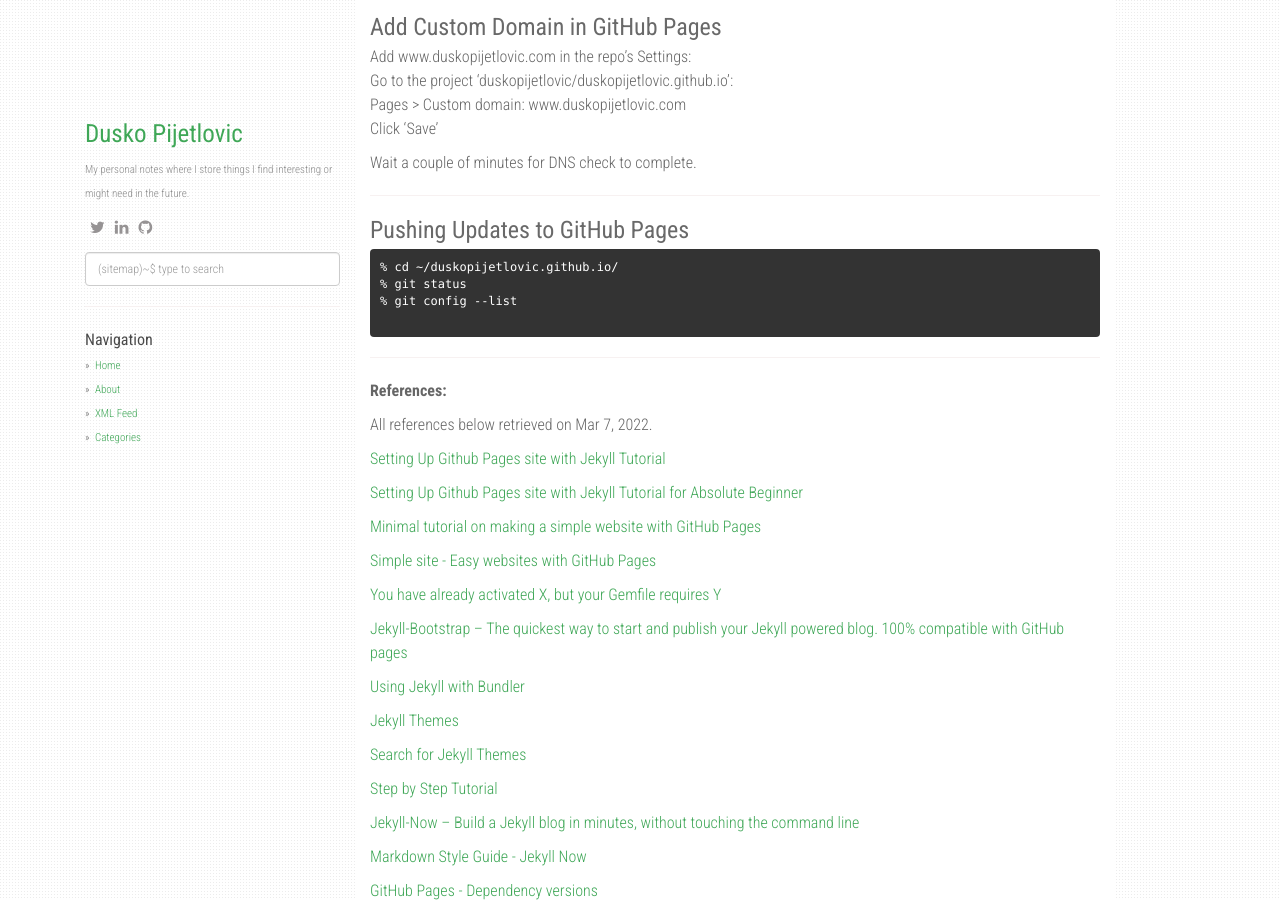
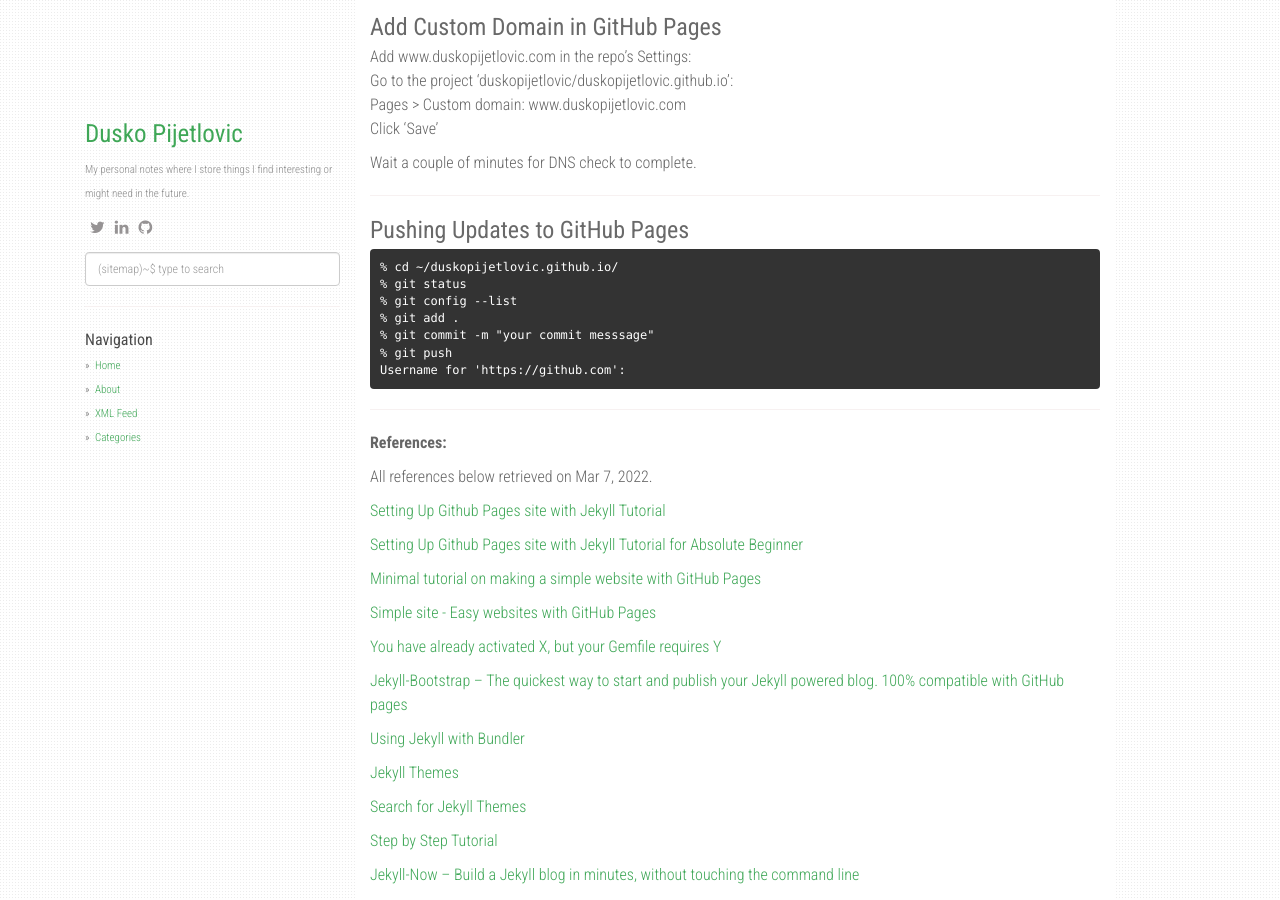
Before and after one commit to duskopijetlovic/duskopijetlovic.github.io, a Jekyll site: the page built from _posts/2022-03-07-setting-up-github-pages-with-jekyll.md, in a window 1280 px wide and 900 px high, scrolled down 684 px. Built offline with Jekyll 4.4.1, drawn with Linux system fonts in a browser that asks for light colours; nearby versions of some CDN libraries; comment, search, counter and statistics services are not loaded.

Commit message:
Update the page with Jekyll and GitHub Pages

````diff
--- a/_posts/2022-03-07-setting-up-github-pages-with-jekyll.md
+++ b/_posts/2022-03-07-setting-up-github-pages-with-jekyll.md
@@ -62,7 +62,10 @@
 % cd ~/duskopijetlovic.github.io/
 % git status
 % git config --list
-
+% git add .
+% git commit -m "your commit messsage"
+% git push
+Username for 'https://github.com':
 ```
 
 ---
````
Also changed, not shown: 4 other files.
